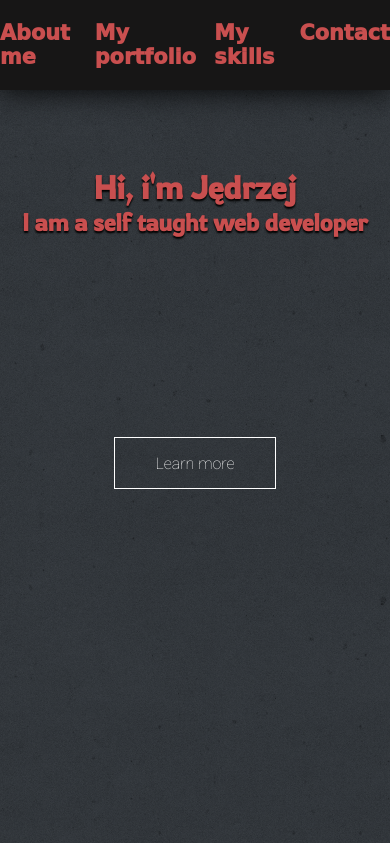
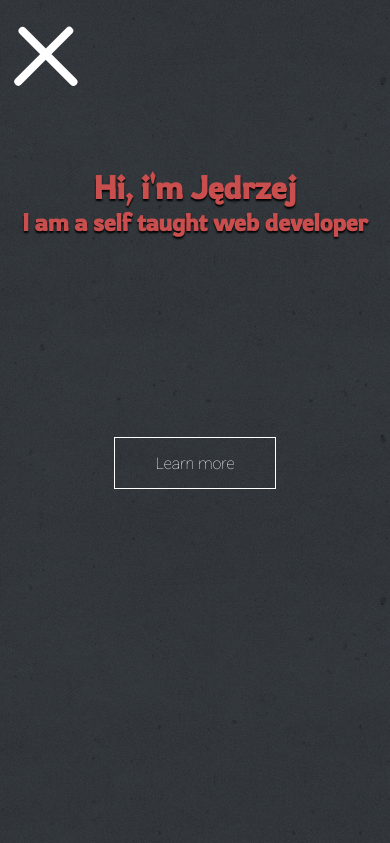
Before and after one commit to J3drek/MyPortfolio, a plain HTML site: page index.html in a window 390 px wide. Shown: the top 843 px of the page. Drawn offline with Linux system fonts and the light colour scheme; a web font is replaced by a local one.

Commit message:
drugi dzień pracy, weny brak, dodałem tylko useless hamburger button(na początku myślałem, że się przyda, ale koncepcja się zmieniła)

```diff
--- a/index.html
+++ b/index.html
@@ -9,13 +9,19 @@
 </head>
 <body>
 
+    <div id="hamburger--menu">
+        <div class="line line--0"></div>
+        <div class="line line--1"></div>
+        <div class="line line--2"></div>
+    </div>
+
     <div class="baner--placeholder"></div>
-    <div class="top--banner">
+    <!-- <div class="top--banner">
         <p>About me</p>
         <p>My portfolio</p>
         <p>My skills</p>
         <p>Contact</p>
-    </div>
+    </div> -->
 
     <div class="start">
         <h1>Hi, i'm Jędrzej</h1>
@@ -27,6 +33,6 @@
         <h1>About me</h1>
         <p>Lorem ipsum dolor sit amet, consectetur adipisicing elit. A numquam nemo obcaecati accusantium quidem enim ab sit accusamus veniam ipsa magnam, quia quos voluptas vero facere doloribus? Similique quo velit ex sequi repellendus enim ducimus, ab ipsa corporis officia odio, animi tempora optio quos obcaecati distinctio, est eaque reprehenderit nihil delectus voluptatibus dicta numquam temporibus. Et nesciunt, minima fugiat porro dolore tempora ad hic rem perferendis! In quasi ex provident ratione quas sint nihil molestiae autem iste placeat est laborum, sunt odio distinctio illum porro. Consectetur incidunt perspiciatis quas rerum rem laborum, impedit exercitationem doloremque sequi atque quis, aliquam neque?</p>
     </div>
-
+    <script src="script.js"></script>
 </body>
 </html>
--- a/script.js
+++ b/script.js
@@ -0,0 +1,18 @@
+const button = document.querySelector('.btn');
+const abtMe = document.getElementById('aboutMe');
+const hamMen = document.getElementById('hamburger--menu');
+const hamLines = document.querySelectorAll('.line')
+button.addEventListener('click', function(e){
+    e.preventDefault();
+    abtMe.scrollIntoView({behavior: "smooth"});
+})
+const linesArr = [...hamLines];
+console.log(linesArr);
+hamMen.addEventListener('click', function(e){
+    e.preventDefault();
+    linesArr.forEach(line => {
+        // console.log(line);
+        line.classList.toggle(`line--${linesArr.indexOf(line)}`);
+    })
+
+})
--- a/style.css
+++ b/style.css
@@ -75,3 +75,33 @@ p:hover{
     color: #bfb0b0;
     font-family: 'Josefin Sans', sans-serif;
 }
+/* HAMBURGER MENU */
+#hamburger--menu{
+    width: 80px;
+    height: 80px;
+    position: absolute;
+    top: 2%;
+    left: 2%;
+    display:flex;
+    flex-direction: column;
+    justify-content: space-evenly;
+}
+.line{
+    background-color: white;
+    border-radius: 10px;
+    width: 100%;
+    height: 10%;
+    transition: all 0.3s;
+}
+.line--0{
+    -webkit-transform: rotate(-45deg) translate(-18px, 12px) ;
+    transform: rotate(-45deg) translate(-18px, 12px) ;
+}
+.line--1{
+    opacity:0;
+
+}
+.line--2{
+    -webkit-transform: rotate(45deg) translate(-16px, -16px) ;
+    transform: rotate(45deg) translate(-16px, -16px) ;
+}
```
